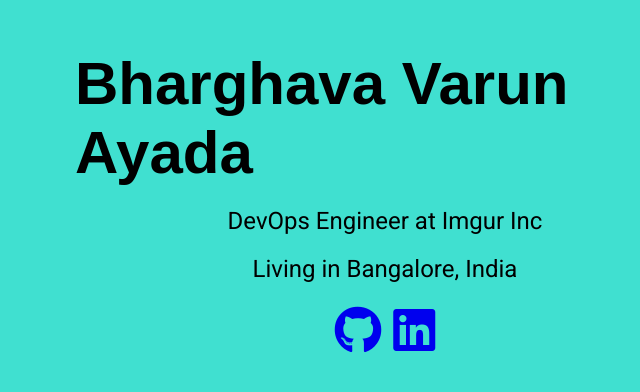
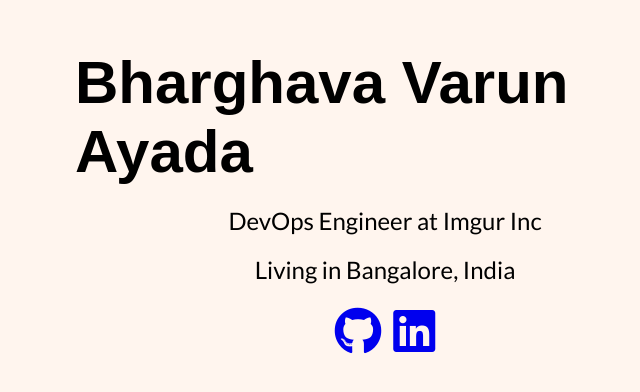
Before and after one commit to abvarun226/abvarun226.github.io, a plain HTML site: page index.html in a window 1280 px wide. Shown: the part 196-588 px from the top of the page, without its empty margins (255-895 px from the left). Drawn offline with Linux system fonts and the light colour scheme.

Commit message:
style update

```diff
--- a/css/style.css
+++ b/css/style.css
@@ -1,6 +1,6 @@
 body {
   font-family: 'Roboto', sans-serif;
-  background-color: turquoise;
+  background-color: seashell;
   color: black;
 }
 
@@ -23,6 +23,7 @@ main > .tagline {
 	text-align: center;
 	font-weight: 100;
   padding: 10px;
+  font-family: 'Lato', sans-serif;
 }
 
 .social {
--- a/index.html
+++ b/index.html
@@ -6,7 +6,7 @@
 
   <title>Bharghava Varun Ayada - DevOps Engineer</title>
   <link rel="stylesheet" href="css/style.css">
-  <link rel="stylesheet" href="https://fonts.googleapis.com/css?family=Roboto">
+  <link rel="stylesheet" href="https://fonts.googleapis.com/css?family=Roboto|Lato">
   <link rel="stylesheet" href="https://use.fontawesome.com/releases/v5.0.8/css/all.css">
 </head>
 
```
